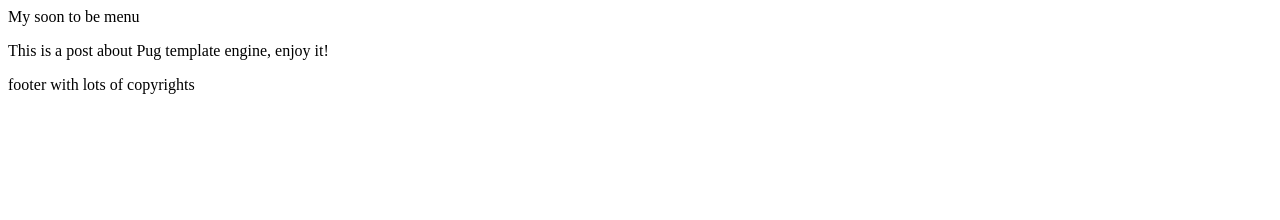
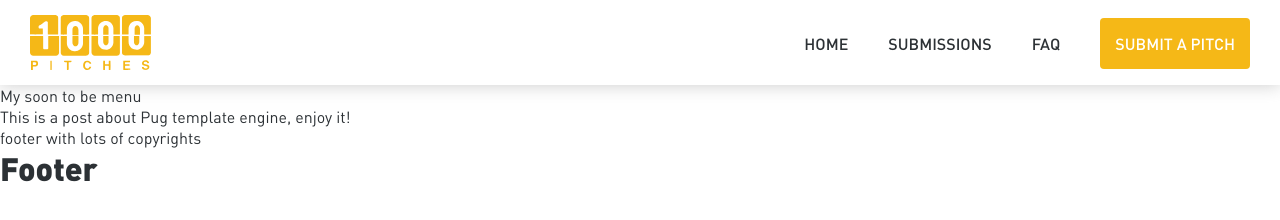
Before and after one commit to hanacoon/1000pitches, a plain HTML site: page index.html in a window 1280 px wide. Drawn offline with Linux system fonts and the light colour scheme.

Commit message:
responsive navbar done

```diff
--- a/index.html
+++ b/index.html
@@ -1 +1 @@
-<html> <head><title>This is my first Pug file</title></head><body><header><p>My soon to be menu</p></header><section><p>This is a post about Pug template engine, enjoy it!</p></section><footer><cool>footer with lots of copyrights</cool></footer></body></html>
+<html> <head><title>This is my first Pug file</title><link href="styles/stylesheet.css" rel="stylesheet"/></head><body><html> <head><title>This is my first Pug file</title><link href="styles/nav.css" rel="stylesheet"/><script src="main.js"></script></head><body><div class="navbar"><span class="navbar-toggle" id="js-navbar-toggle">☰</span><a class="logo" href="#"><img src="1000pitcheslogo.svg"/></a><ul class="main-nav" id="js-menu"><li><a class="nav-links" href="#">HOME</a></li><li><a class="nav-links" href="#">SUBMISSIONS</a></li><li><a class="nav-links" href="#">FAQ</a></li><li class="submit"><a class="nav-links" id="submit" href="#">SUBMIT A PITCH</a></li></ul></div></body></html><header><p>My soon to be menu</p></header><section><p>This is a post about Pug template engine, enjoy it!</p></section><footer><cool>footer with lots of copyrights</cool></footer><html> <head><title>This is my first Pug file</title><link href="styles/footer.css" rel="stylesheet"/></head><body><div class="footer"><h1>Footer</h1></div></body></html></body></html>
--- /dev/null
+++ b/main.js
@@ -0,0 +1,9 @@
+window.onload=function(){
+  let mainNav = document.getElementById('js-menu');
+  let navBarToggle = document.getElementById('js-navbar-toggle');
+
+  navBarToggle.addEventListener('click', function () {
+      console.log("hi")
+      mainNav.classList.toggle('active');
+  });
+}
--- /dev/null
+++ b/styles/nav.css
@@ -0,0 +1,124 @@
+* {
+  box-sizing: border-box;
+  padding: 0;
+  margin: 0;
+}
+
+.logo img {
+  height: 55px;
+  margin: 15px;
+  margin-left: 30px;
+}
+
+#submit {
+  background: #F5B817;
+  border-radius: 4px;
+  color: white;
+  padding: 15px;
+}
+
+#submit:hover {
+  background: #F8C848;
+}
+
+
+
+.btn {
+  color: white !important;
+}
+
+
+.navbar {
+  font-size: 18px;
+  background: white;
+  box-shadow: 0px 0px 17px 0px rgba(153,153,153,.5);
+}
+
+.main-nav {
+  list-style-type: none;
+  display: none;
+}
+
+.active {
+  display: block;
+  overflow: hidden;
+  padding-bottom: 40px;
+}
+
+.nav-links,
+.logo {
+  text-decoration: none;
+  color: #2C3135;
+  font-weight: 500;
+  font-size: 16px;
+}
+
+.main-nav li {
+  text-align: center;
+  margin: 15px auto;
+}
+
+.submit {
+  padding-top: 15px;
+}
+
+.logo {
+  display: inline-block;
+  font-size: 22px;
+}
+
+.navbar-toggle {
+  position: absolute;
+  top: 18px;
+  right: 30px;
+  cursor: pointer;
+  color: #F5B817;
+  font-size: 34px;
+}
+
+.navbar-toggle:hover {
+  color: #F8C848;
+  transition: all .2s ease-in-out;
+}
+
+.logo:hover,
+.nav-links:hover {
+  color: #F5B817;
+  transition: all .2s ease-in-out;
+}
+
+@media screen and (min-width: 768px) {
+  .navbar {
+    display: flex;
+    justify-content: space-between;
+    padding-bottom: 0;
+    align-items: center;
+  }
+
+
+  .submit {
+    padding-top: 0;
+  }
+
+  .main-nav {
+    display: flex;
+    margin-right: 30px;
+    flex-direction: row;
+    justify-content: flex-end;
+    overflow: inherit;
+    padding-bottom: 0;
+  }
+
+  .main-nav li {
+    margin: 0;
+  }
+
+  .nav-links {
+    margin-left: 40px;
+  }
+
+  .navbar-toggle {
+    display: none;
+  }
+
+}
--- /dev/null
+++ b/styles/stylesheet.css
@@ -0,0 +1,35 @@
+body {
+  font-family: 'DIN Pro';
+  color: #2C3135;
+}
+
+
+@font-face {
+  font-family: "DIN Pro";
+  src: url("DINPro-Black.otf");
+  font-weight: 700;
+}
+
+@font-face {
+  font-family: "DIN Pro";
+  src: url("DINPro-Bold.otf");
+  font-weight: 600;
+}
+
+@font-face {
+  font-family: "DIN Pro";
+  src: url("DINPro-Light.otf");
+  font-weight: 300;
+}
+
+@font-face {
+  font-family: "DIN Pro";
+  src: url("DINPro-Medium.otf");
+  font-weight: 500;
+}
+
+@font-face {
+  font-family: "DIN Pro";
+  src: url("DINPro-Regular.otf");
+  font-weight: 400;
+}
```
Also changed, not shown: footer.html (added, +1 -0 lines), nav.html (added, +1 -0 lines), 1000pitcheslogo.svg (added), styles/DINPro-Black.otf (added), styles/DINPro-Bold.otf (added), styles/DINPro-Light.otf (added), styles/DINPro-Medium.otf (added), styles/DINPro-Regular.otf (added), styles/footer.css (added), 4 other files.
